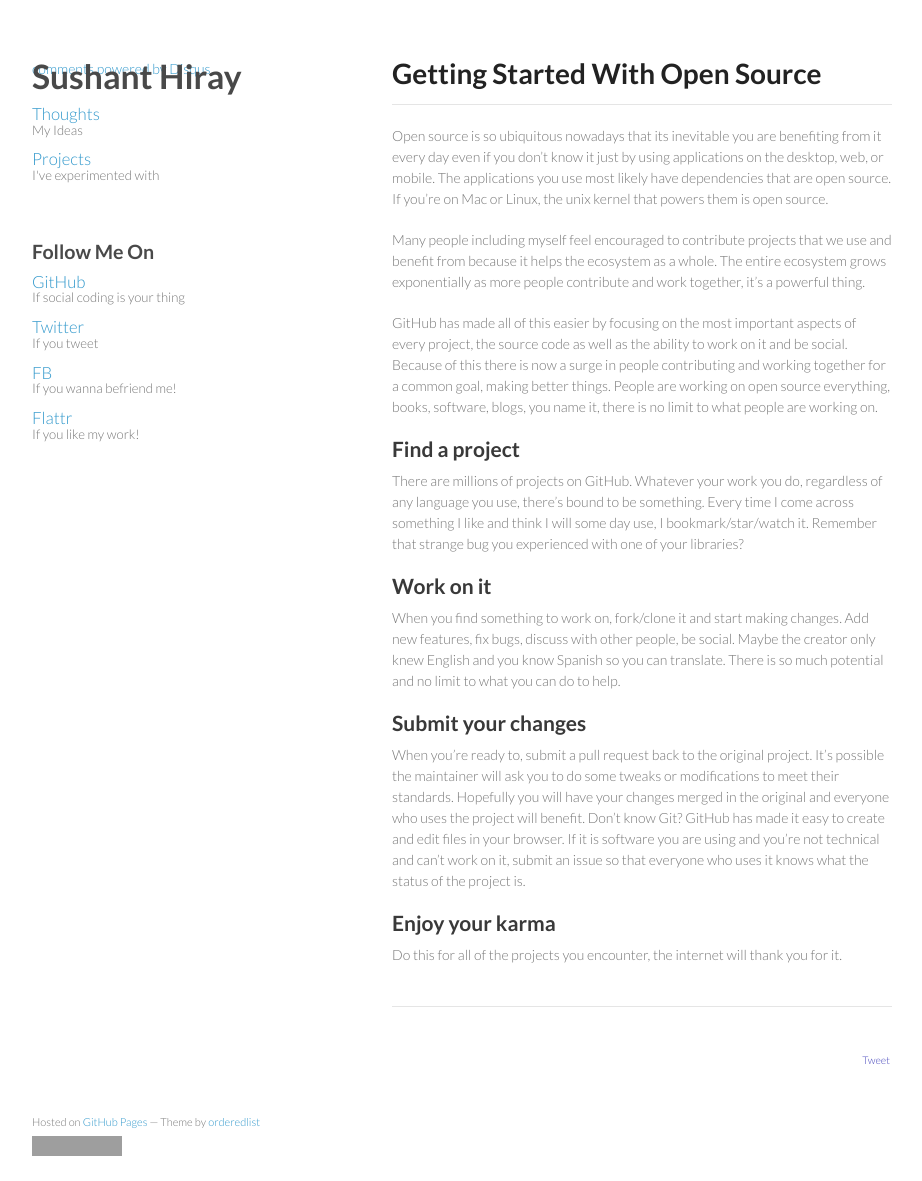
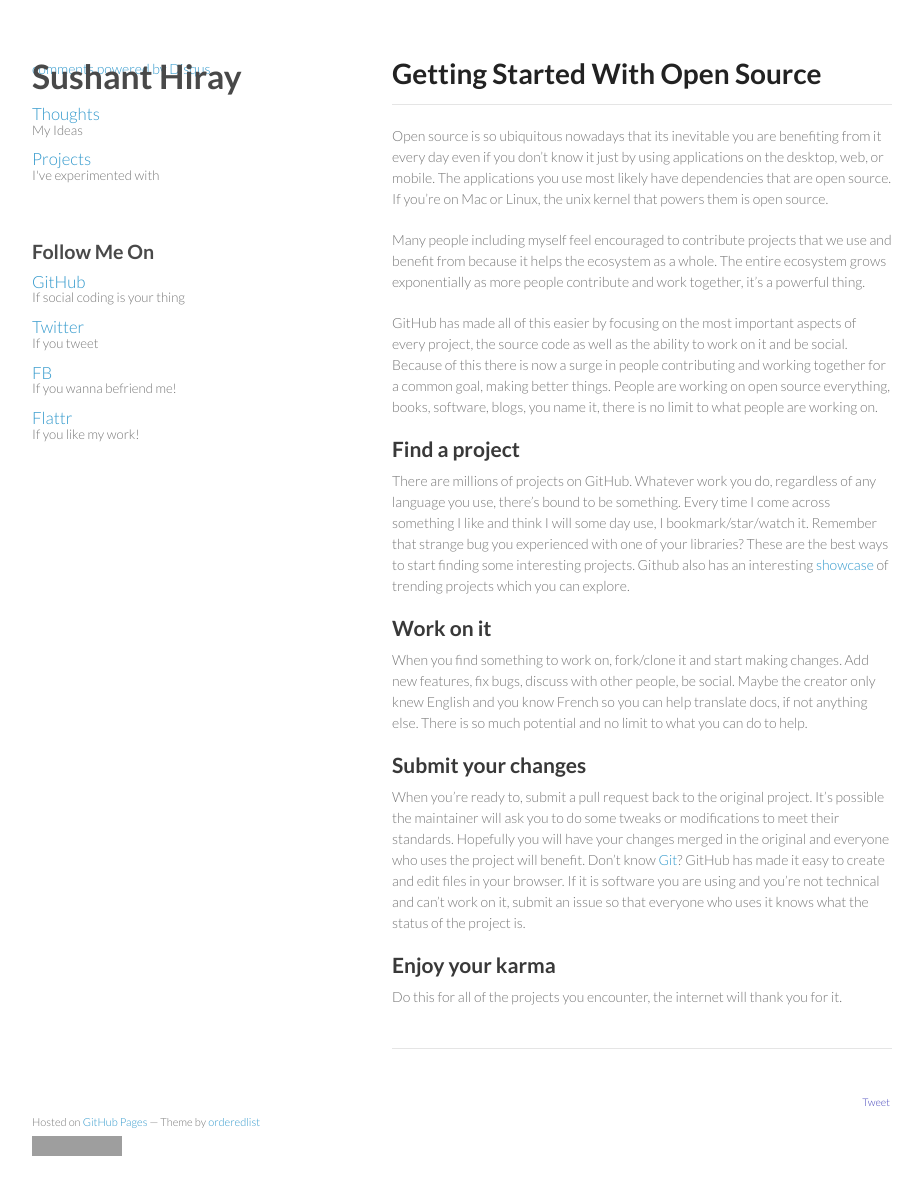
Before and after one commit to sushant-hiray/sushant-hiray.github.io, a Jekyll site: the page built from _posts/2014-3-28-getting-started-with-open-source.markdown, in a window 1280 px wide and 1181 px high. Shown: the whole window, without its empty margins (178-1100 px from the left). Built offline with Jekyll 4.4.1, drawn with Linux system fonts in a browser that asks for light colours; nearby versions of some CDN libraries; Markdown is read by kramdown in place of the engine named in the settings; comment, search, counter and statistics services are not loaded; grey boxes are pictures that could not be loaded.

Commit message:
Updated getting started

```diff
--- a/_posts/2014-3-28-getting-started-with-open-source.markdown
+++ b/_posts/2014-3-28-getting-started-with-open-source.markdown
@@ -11,15 +11,16 @@ GitHub has made all of this easier by focusing on the most important aspects of
 
 ##Find a project
 
-There are millions of projects on GitHub. Whatever your work you do, regardless of any language you use, there’s bound to be something. Every time I come across something I like and think I will some day use, I bookmark/star/watch it. Remember that strange bug you experienced with one of your libraries?
+There are millions of projects on GitHub. Whatever  work you do, regardless of any language you use, there’s bound to be something. Every time I come across something I like and think I will some day use, I bookmark/star/watch it. Remember that strange bug you experienced with one of your libraries?
+These are the best ways to start finding some interesting projects. Github also has an interesting [showcase](https://github.com/explore) of trending projects which you can explore.
 
 ##Work on it
 
-When you find something to work on, fork/clone it and start making changes. Add new features, fix bugs, discuss with other people, be social. Maybe the creator only knew English and you know Spanish so you can translate. There is so much potential and no limit to what you can do to help.
+When you find something to work on, fork/clone it and start making changes. Add new features, fix bugs, discuss with other people, be social. Maybe the creator only knew English and you know French so you can help translate docs, if not anything else. There is so much potential and no limit to what you can do to help.
 
 ##Submit your changes
 
-When you’re ready to, submit a pull request back to the original project. It’s possible the maintainer will ask you to do some tweaks or modifications to meet their standards. Hopefully you will have your changes merged in the original and everyone who uses the project will benefit. Don’t know Git? GitHub has made it easy to create and edit files in your browser. If it is software you are using and you’re not technical and can’t work on it, submit an issue so that everyone who uses it knows what the status of the project is.
+When you’re ready to, submit a pull request back to the original project. It’s possible the maintainer will ask you to do some tweaks or modifications to meet their standards. Hopefully you will have your changes merged in the original and everyone who uses the project will benefit. Don’t know [Git](http://git-scm.com/)? GitHub has made it easy to create and edit files in your browser. If it is software you are using and you’re not technical and can’t work on it, submit an issue so that everyone who uses it knows what the status of the project is.
 
 ##Enjoy your karma
 
```
